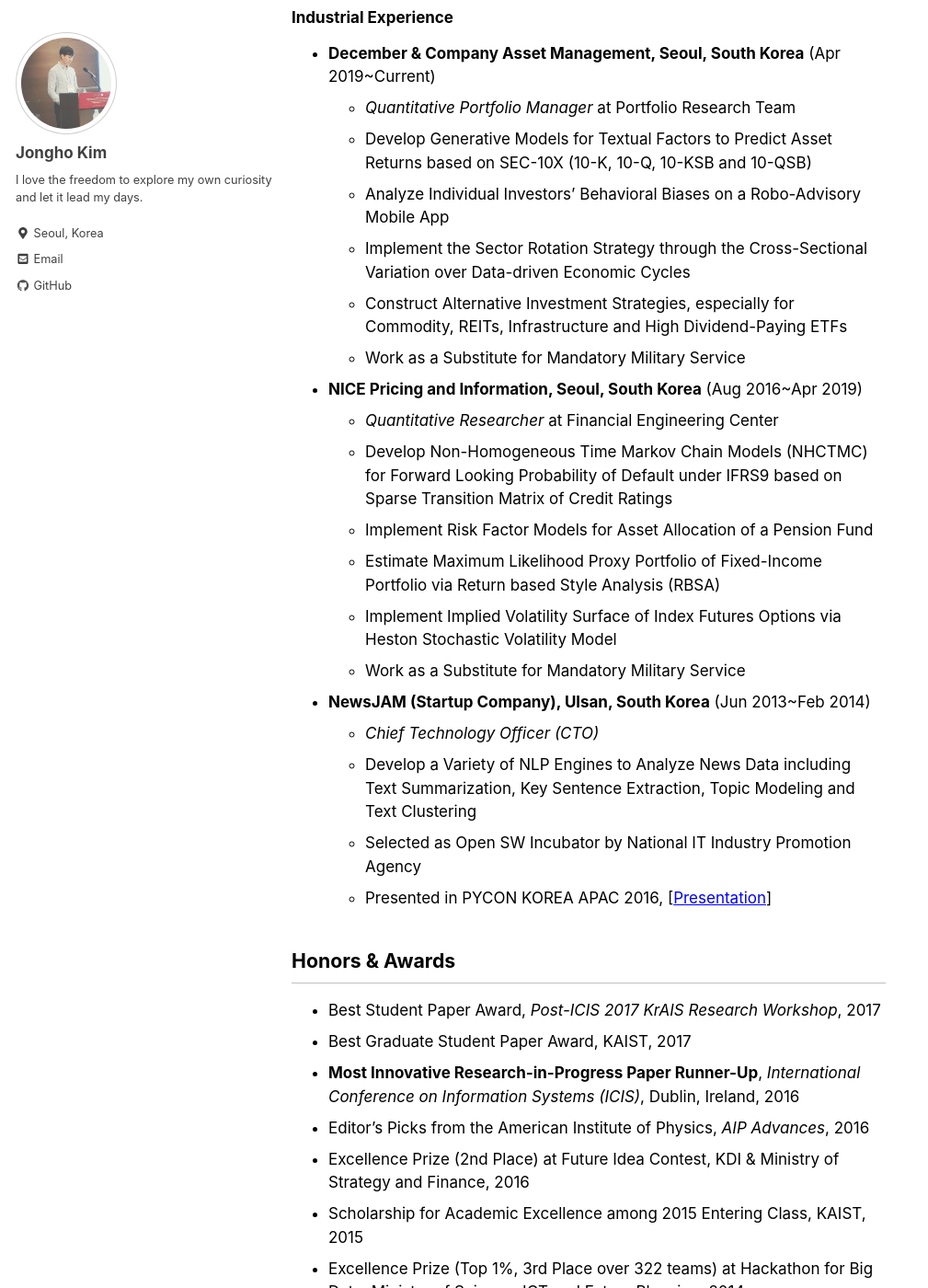
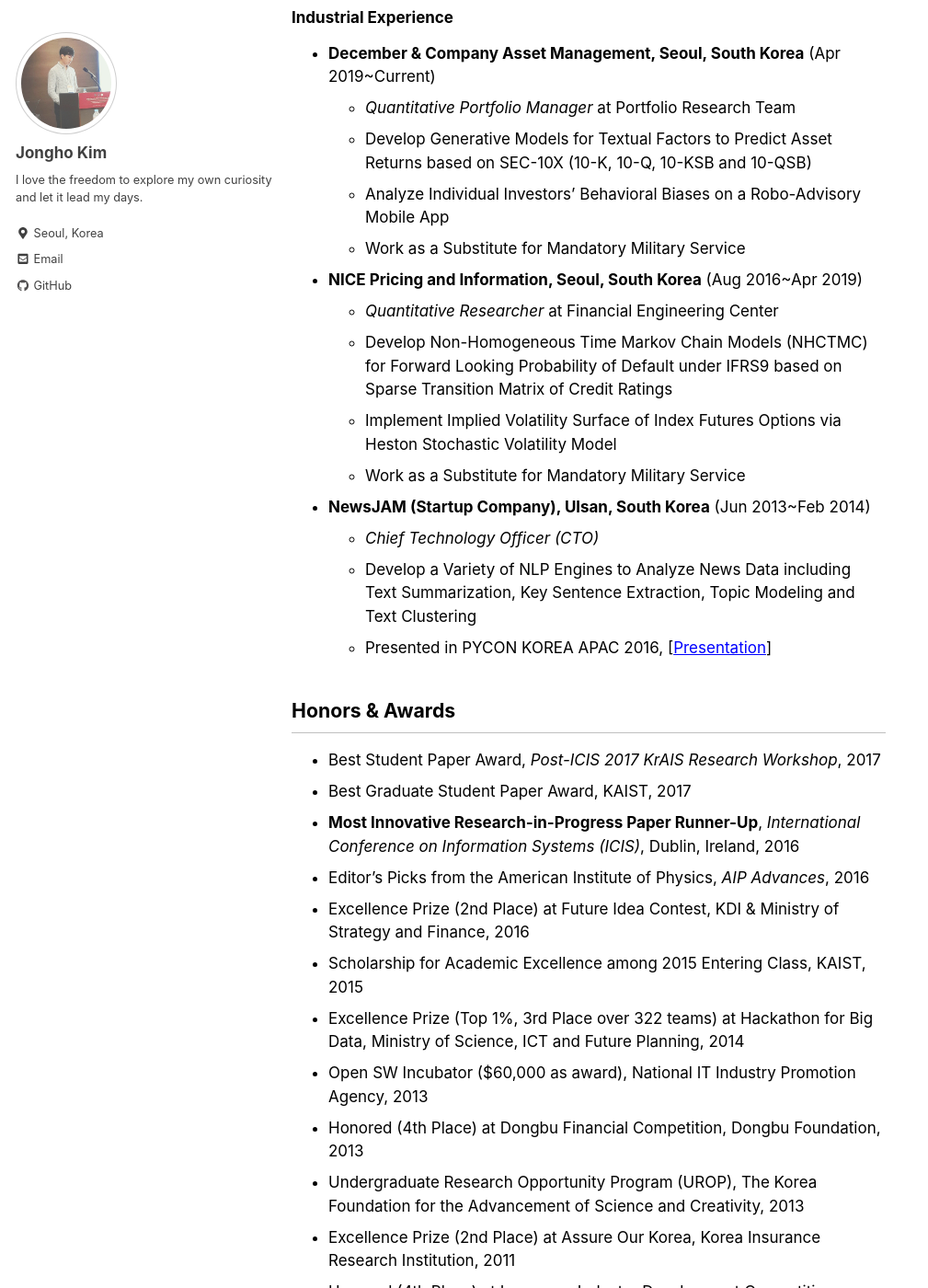
Before and after one commit to jonghkim/jonghkim.github.io, a Jekyll site: the page built from _pages/about.md, in a window 1280 px wide and 1400 px high, scrolled down 926 px. Shown: the whole window at 92% size, without its empty margins (0-1009 px from the left). Built offline with Jekyll 4.4.1, drawn with Linux system fonts in a browser that asks for light colours; nearby versions of some CDN libraries.

Commit message:
about updated

```diff
--- a/_pages/about.md
+++ b/_pages/about.md
@@ -27,22 +27,17 @@ last_modified_at: 2019-03-19
     - *Quantitative Portfolio Manager* at Portfolio Research Team
     - Develop Generative Models for Textual Factors to Predict Asset Returns based on SEC-10X (10-K, 10-Q, 10-KSB and 10-QSB)
     - Analyze Individual Investors' Behavioral Biases on a Robo-Advisory Mobile App
-    - Implement the Sector Rotation Strategy through the Cross-Sectional Variation over Data-driven Economic Cycles
-    - Construct Alternative Investment Strategies, especially for Commodity, REITs, Infrastructure and High Dividend-Paying ETFs
     - Work as a Substitute for Mandatory Military Service
 
 - **NICE Pricing and Information, Seoul, South Korea** (Aug 2016~Apr 2019)
     - *Quantitative Researcher* at Financial Engineering Center
     - Develop Non-Homogeneous Time Markov Chain Models (NHCTMC) for Forward Looking Probability of Default under IFRS9 based on Sparse Transition Matrix of Credit Ratings
-    - Implement Risk Factor Models for Asset Allocation of a Pension Fund
-    - Estimate Maximum Likelihood Proxy Portfolio of Fixed-Income Portfolio via Return based Style Analysis (RBSA)
     - Implement Implied Volatility Surface of Index Futures Options via Heston Stochastic Volatility Model
     - Work as a Substitute for Mandatory Military Service
 
 - **NewsJAM (Startup Company), Ulsan, South Korea** (Jun 2013~Feb 2014)
     - *Chief Technology Officer (CTO)*
     - Develop a Variety of NLP Engines to Analyze News Data including Text Summarization, Key Sentence Extraction, Topic Modeling and Text Clustering
-    - Selected as Open SW Incubator by National IT Industry Promotion Agency
     - Presented in PYCON KOREA APAC 2016, [[Presentation](http://bit.ly/2mroROR)]
 
 ## Honors & Awards
```
